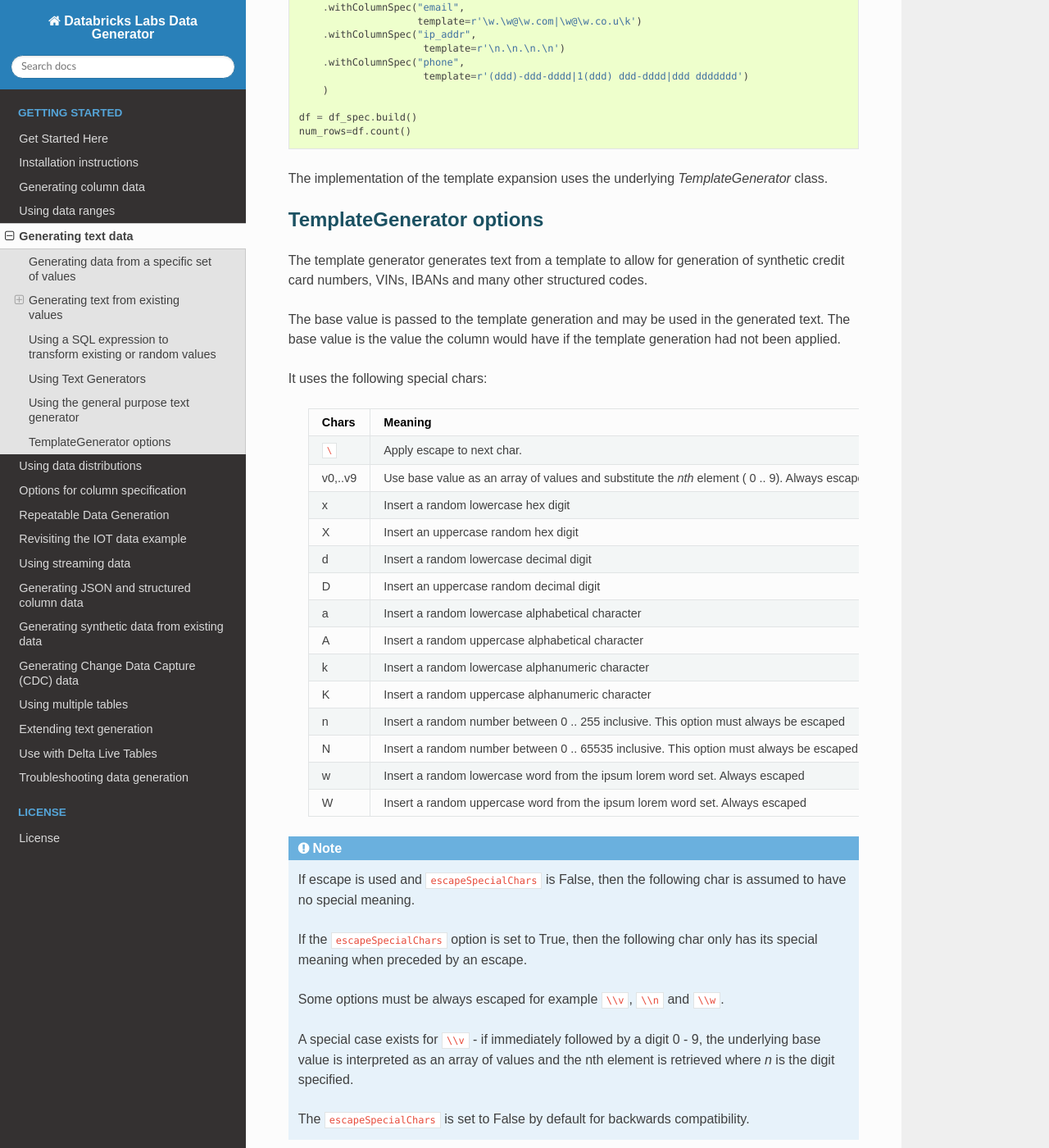
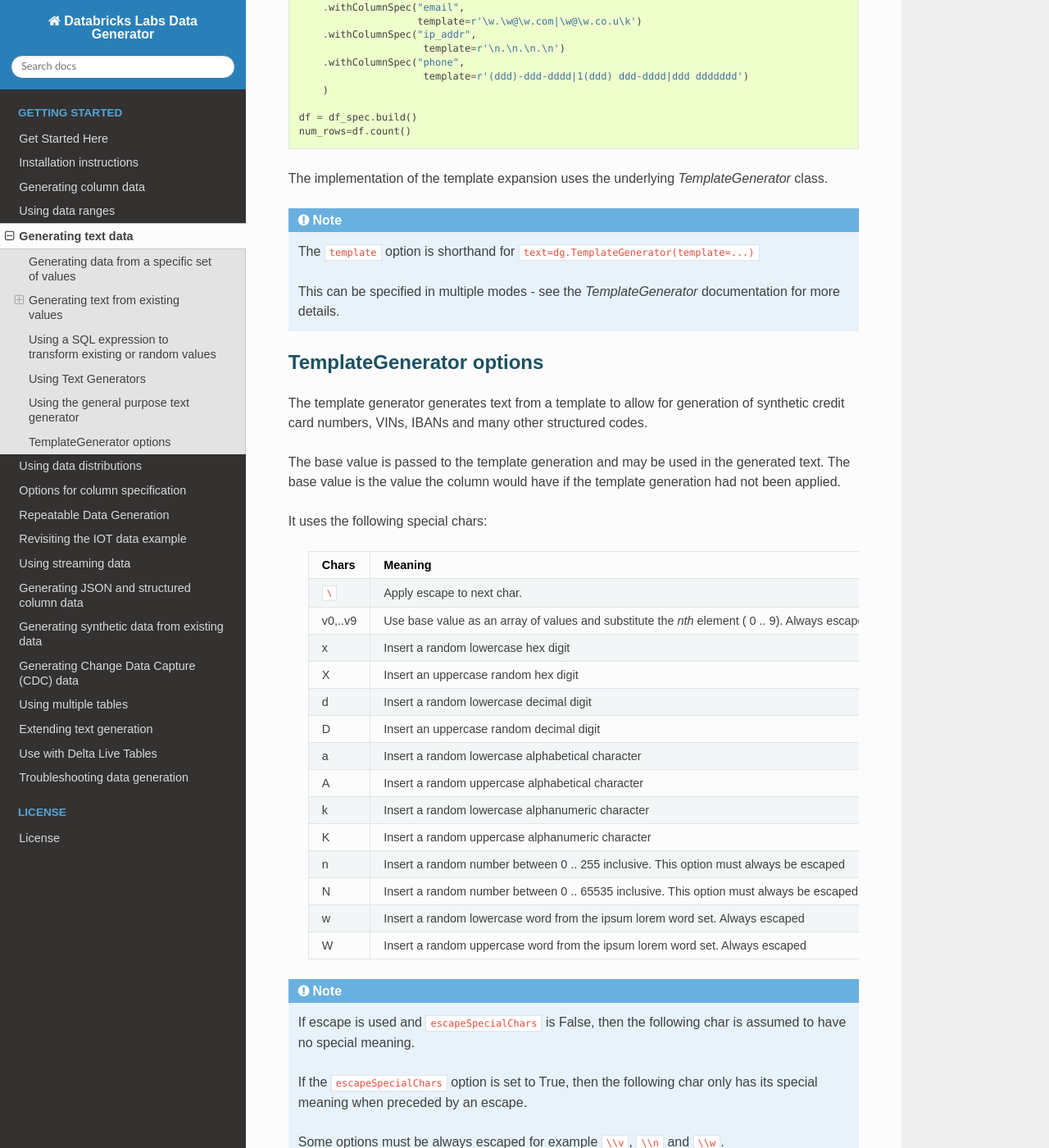
Before and after one commit to databrickslabs/dbldatagen, a Sphinx documentation site: the page built from docs/source/textdata.rst, in a window 1280 px wide and 1400 px high, scrolled down 2339 px. Shown: the whole window at 82% size. Built offline with Sphinx 7.4.7 and the Read the Docs theme 2.0.0, drawn with Linux system fonts in a browser that asks for light colours; pages that are not in the unit, such as notebooks, are missing from menus; the version number is read from the project's files by our own code; some of the changed text lies outside the part shown.

Commit message:
Feature doc change generating text (#218)
* wip

* wip

* wip

* updated running of prospector

```diff
--- a/docs/source/textdata.rst
+++ b/docs/source/textdata.rst
@@ -118,6 +118,12 @@ Here are some examples of its use to generate dummy email addresses, ip addresse
 
 The implementation of the template expansion uses the underlying `TemplateGenerator` class.
 
+.. note ::
+   The ``template`` option is shorthand for ``text=dg.TemplateGenerator(template=...)``
+
+   This can be specified in multiple modes - see the `TemplateGenerator` documentation for more details.
+
+
 TemplateGenerator options
 ---------------------------------------------
 
@@ -162,6 +168,9 @@ It uses the following special chars:
 
           The ``escapeSpecialChars`` is set to False by default for backwards compatibility.
 
+          To use the ``escapeSpecialChars`` option, use the variant
+          ``text=dg.TemplateGenerator(template=...), escapeSpecialChars=True``
+
 In all other cases, the char itself is used.
 
 The setting of the ``escapeSpecialChars`` determines how templates generate data.
```
Also changed, not shown: 1 other file.
